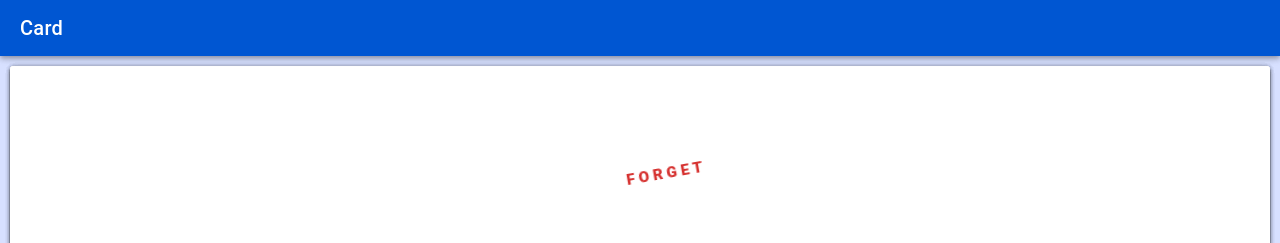
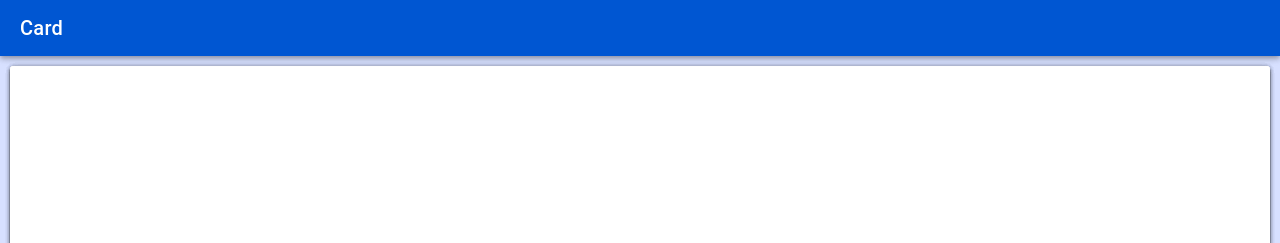
Before and after one commit to educational-technology-collective/Ambient_Learning, a React (Vite) app: page /home in a window 1280 px wide. Shown: the top 243 px of the page. Built offline with nearby package versions, Linux system fonts and the light colour scheme.

Commit message:
Change IonItem to div and restyled indicators

```diff
--- a/src/components/Indicators.css
+++ b/src/components/Indicators.css
@@ -29,22 +29,27 @@
   rotate: 10deg;
 }
 .action-container {
-  --border-radius: 5px;
-  --border-width: 3px;
+  border-style: solid;
+  border-radius: 10px;
+  border-width: 3px;
+  display: flex;
+  justify-content: center;
+  align-items: center;
+  padding: 5px;
 }
 .negative-container {
-  --border-color: #d63230;
+  border-color: #d63230;
 }
 
 .action-text {
   text-align: center;
-  font-size: 1.1em;
+  font-size: 1.5em;
   font-weight: 900;
 }
 
 .negative-text {
   color: #d63230;
-  padding: 3px;
+
 }
 
 .positive {
@@ -64,12 +69,11 @@
 }
 
 .positive-container {
-  --border-color: #256d1b;
+  border-color: #256d1b;
 }
 
 .positive-text {
   color: #256d1b;
-  padding: 8px;
 }
 
 .onemore {
@@ -78,12 +82,11 @@
 }
 
 .onemore-container {
-  --border-color: #7bb2d9;
+  border-color: #7bb2d9;
 }
 
 .onemore-text {
   color: #7bb2d9;
-  padding: 1px;
 }
 
 .nomore {
@@ -92,9 +95,8 @@
 }
 
 .nomore-container {
-  --border-color: #e8871e;
+  border-color: #e8871e;
 }
 .nomore-text {
   color: #e8871e;
-  padding: 3px;
 }
--- a/src/components/Indicators.tsx
+++ b/src/components/Indicators.tsx
@@ -8,14 +8,14 @@ export const FrontNegativeIndicator: React.FC<{ negativeOpacity: number }> = ({
   return (
     <div
       className="front negative front-negative"
-      style={{ opacity: 1 }}
+      style={{ opacity: negativeOpacity }}
     >
       <div className="action-container negative-container">
         <IonText className="action-text negative-text">F O R G E T </IonText>
-        {/* <IonIcon
+        <IonIcon
           icon={sadOutline}
           style={{ color: "#D63230", fontSize: "1.8em" }}
-        ></IonIcon> */}
+        ></IonIcon>
       </div>
     </div>
   );
@@ -29,13 +29,13 @@ export const FrontPositiveIndicator: React.FC<{ positiveOpacity: number }> = ({
       className="front positive front-positive"
       style={{ opacity: positiveOpacity }}
     >
-      <IonItem className="action-container positive-container">
+      <div className="action-container positive-container">
         <IonText className="action-text positive-text">K N O W</IonText>
         <IonIcon
           icon={happy}
-          style={{ color: "#256D1B", fontSize: "1.8em" }}
+          style={{ color: "#256D1B", fontSize: "1.8em", fontWeight: 'bold' }}
         ></IonIcon>
-      </IonItem>
+      </div>
     </div>
   );
 };
@@ -45,13 +45,13 @@ export const FrontOneMoreIndicator: React.FC<{ onemoreOpacity: number }> = ({
 }) => {
   return (
     <div className="front onemore" style={{ opacity: onemoreOpacity }}>
-      <IonItem className="action-container onemore-container">
+      <div className="action-container onemore-container">
         <IonText className="action-text onemore-text">ONE MORE</IonText>
         <IonIcon
           icon={card}
           style={{ color: "#7BB2D9", fontSize: "1.8em" }}
         ></IonIcon>
-      </IonItem>
+      </div>
     </div>
   );
 };
@@ -61,13 +61,13 @@ export const FrontNoMoreIndicator: React.FC<{ nomoreOpacity: number }> = ({
 }) => {
   return (
     <div className="front nomore" style={{ opacity: nomoreOpacity }}>
-      <IonItem className="action-container nomore-container">
+      <div className="action-container nomore-container">
         <IonText className="action-text nomore-text">NO MORE</IonText>
         <IonIcon
           icon={close}
           style={{ color: "#E8871E", fontSize: "1.8em" }}
         ></IonIcon>
-      </IonItem>
+      </div>
     </div>
   );
 };
@@ -80,13 +80,13 @@ export const BackNegativeIndicator: React.FC<{ negativeOpacity: number }> = ({
       className="back negative back-negative"
       style={{ opacity: negativeOpacity }}
     >
-      <IonItem className="action-container negative-container">
+      <div className="action-container negative-container">
         <IonText className="action-text negative-text">F O R G E T </IonText>
         <IonIcon
           icon={sadOutline}
           style={{ color: "#D63230", fontSize: "1.8em" }}
         ></IonIcon>
-      </IonItem>
+      </div>
     </div>
   );
 };
@@ -99,13 +99,13 @@ export const BackPositiveIndicator: React.FC<{ positiveOpacity: number }> = ({
       className="back positive back-positive"
       style={{ opacity: positiveOpacity }}
     >
-      <IonItem className="action-container positive-container">
+      <div className="action-container positive-container">
         <IonText className="action-text positive-text">K N O W</IonText>
         <IonIcon
           icon={happy}
           style={{ color: "#256D1B", fontSize: "1.8em" }}
         ></IonIcon>
-      </IonItem>
+      </div>
     </div>
   );
 };
@@ -115,13 +115,13 @@ export const BackOneMoreIndicator: React.FC<{ onemoreOpacity: number }> = ({
 }) => {
   return (
     <div className="back onemore" style={{ opacity: onemoreOpacity }}>
-      <IonItem className="action-container onemore-container">
+      <div className="action-container onemore-container">
         <IonText className="action-text onemore-text">ONE MORE</IonText>
         <IonIcon
           icon={card}
           style={{ color: "#7BB2D9", fontSize: "1.8em" }}
         ></IonIcon>
-      </IonItem>
+      </div>
     </div>
   );
 };
@@ -130,13 +130,13 @@ export const BackNoMoreIndicator: React.FC<{ nomoreOpacity: number }> = ({
 }) => {
   return (
     <div className="back nomore" style={{ opacity: nomoreOpacity }}>
-      <IonItem className="action-container nomore-container">
+      <div className="action-container nomore-container">
         <IonText className="action-text nomore-text">NO MORE</IonText>
         <IonIcon
           icon={close}
           style={{ color: "#E8871E", fontSize: "1.8em" }}
         ></IonIcon>
-      </IonItem>
+      </div>
     </div>
   );
 };
```
